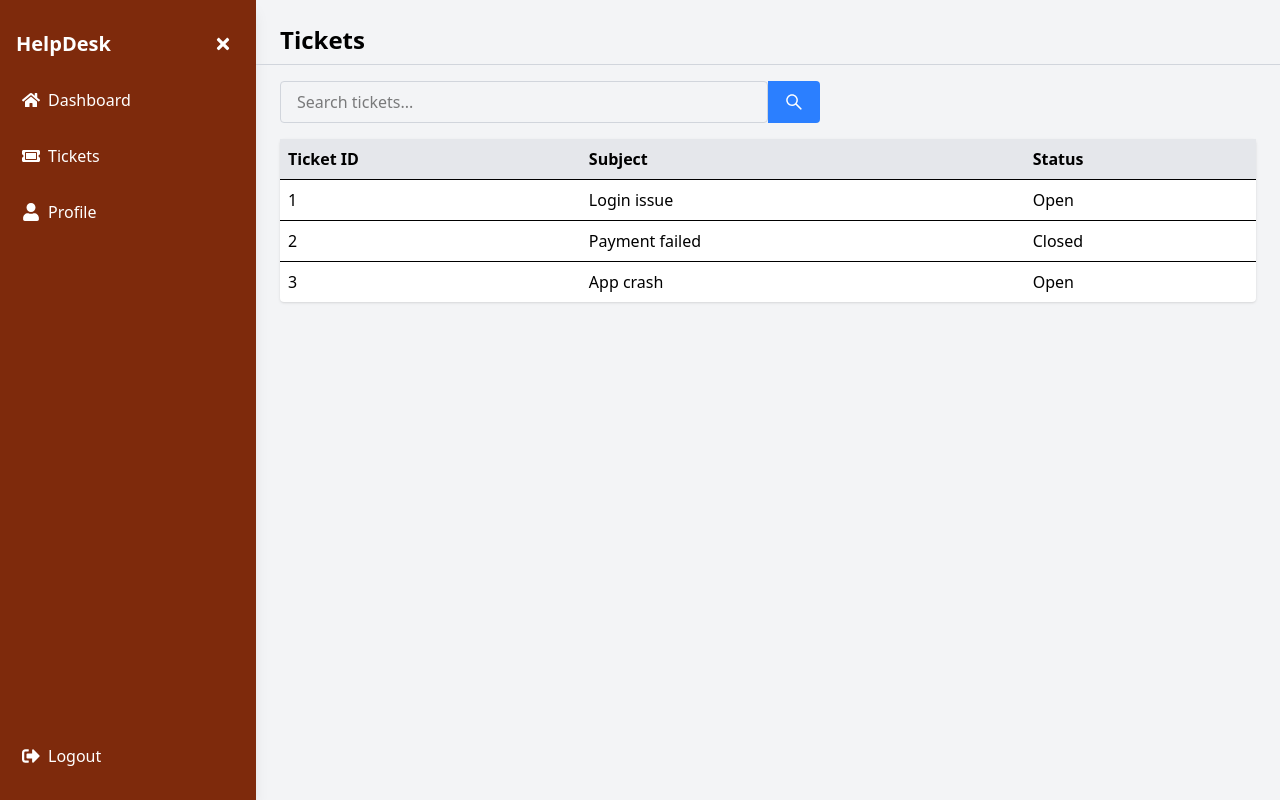
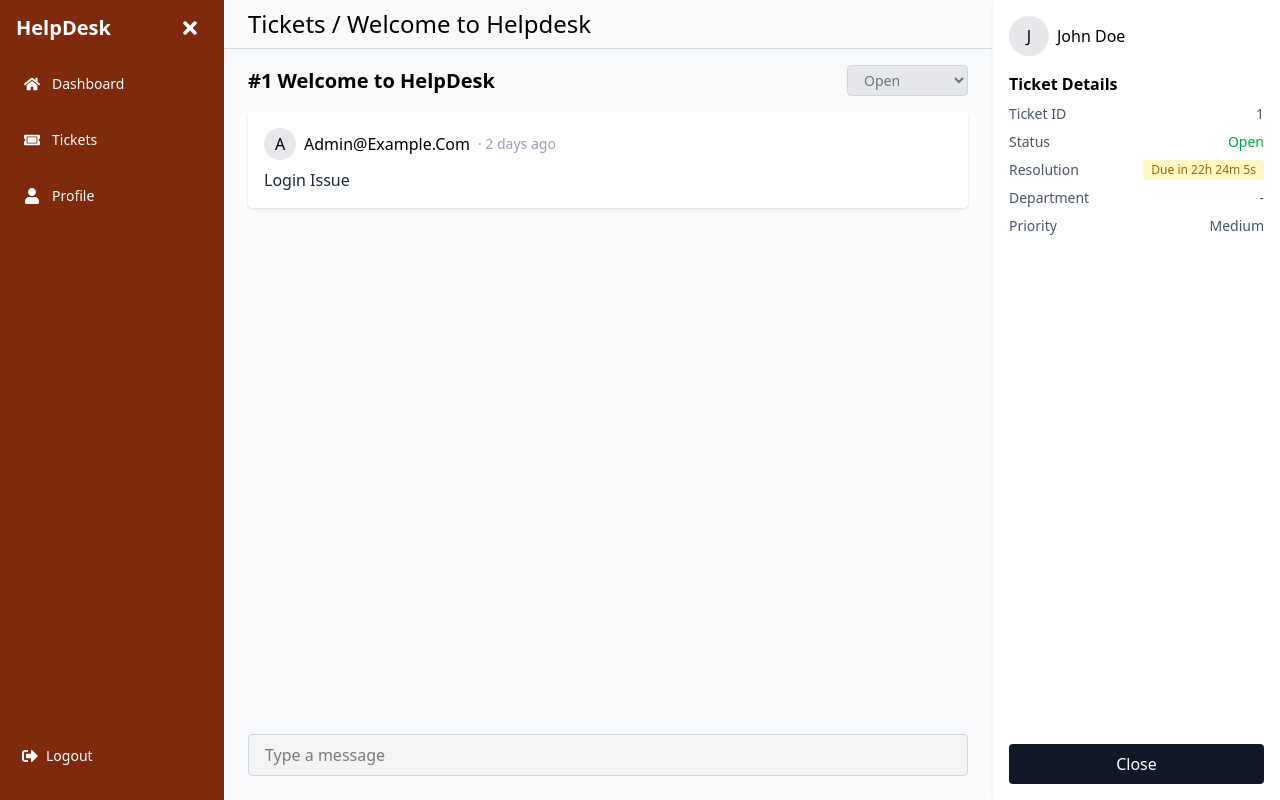
Before and after one commit to DevCrewHub/HelpDesk-frontend, a React (Vite) app: page /ticket/1 in a window 1280 px wide. Built offline with nearby package versions, Linux system fonts and the light colour scheme.

Commit message:
Added Ticket View

```diff
--- a/package.json
+++ b/package.json
@@ -16,6 +16,7 @@
     "react": "18.2.0",
     "react-dom": "18.2.0",
     "react-icons": "^5.5.0",
+    "react-router-dom": "^6.22.0",
     "tailwind": "^4.0.0"
   },
   "devDependencies": {
--- a/src/App.jsx
+++ b/src/App.jsx
@@ -1,12 +1,17 @@
 import React from "react";
 import './App.css';
 import AgentDashboard from "./pages/AgentDashboard";
+import TicketView from "./pages/TicketView";
+import { BrowserRouter, Route, Routes } from "react-router-dom";
 
 const App = () => {
   return (
-    <div>
-      <AgentDashboard />
-    </div>
+    <BrowserRouter>
+      <Routes>
+        <Route path='/' element={<AgentDashboard />} />
+        <Route path='/ticket/:id' element={<TicketView />} />
+      </Routes>
+    </BrowserRouter>
   );
 };
 
--- /dev/null
+++ b/src/components/Filters.jsx
@@ -0,0 +1,32 @@
+import { useState } from "react";
+
+const Filters = ({ filters, setFilters }) => {
+  return (
+    <div className="flex flex-wrap gap-4 mb-4">
+      {/* Status Filter */}
+      <select
+        value={filters.status}
+        onChange={(e) => setFilters({ ...filters, status: e.target.value })}
+        className="border border-gray-300 text-gray-500 bg-gray-200 px-3 py-[2px] text-sm rounded cursor-pointer"
+      >
+        <option value="">All Statuses</option>
+        <option value="Open">Open</option>
+        <option value="Closed">Closed</option>
+      </select>
+
+      {/* Priority Filter */}
+      <select
+        value={filters.priority}
+        onChange={(e) => setFilters({ ...filters, priority: e.target.value })}
+        className="border border-gray-300 text-gray-500 bg-gray-200 px-3 py-[2px] text-sm rounded cursor-pointer"
+      >
+        <option value="">All Priorities</option>
+        <option value="High">High</option>
+        <option value="Medium">Medium</option>
+        <option value="Low">Low</option>
+      </select>
+    </div>
+  );
+}
+
+export default Filters;
--- a/src/components/Sidebar.jsx
+++ b/src/components/Sidebar.jsx
@@ -1,46 +1,97 @@
-import { useState } from "react";
+import { useState, useRef } from "react";
 import { FaHome, FaTicketAlt, FaUser, FaSignOutAlt, FaTimes, FaBars } from "react-icons/fa";
+import { FaAngleRight } from "react-icons/fa6";
+import { useClickOutside } from "../hooks/ClickOutside";
 
-const Sidebar = () => {
-  const [isOpen, setIsOpen] = useState(true);
+const Sidebar = ({ isOpenProp, setIsOpenProp }) => {
+  // Allow external control OR fallback to internal state
+  const [internalOpen, setInternalOpen] = useState(true);
+  const isOpen = isOpenProp !== undefined ? isOpenProp : internalOpen;
+  const setIsOpen = setIsOpenProp || setInternalOpen;
+  const [tickOpen, setTickOpen] = useState(false);
+  const flyoutRef = useRef();
+  const triggerRef = useRef();
+
+  useClickOutside(flyoutRef, () => setTickOpen(false), triggerRef, isOpen);
 
   return (
-    <div className={`h-screen bg-orange-900 text-white shadow-lg p-4 flex flex-col transition-all duration-300 ${isOpen ? "w-64" : "w-16"}`}>
+    <div className={`h-screen text-sm bg-orange-900 text-white shadow-lg px-4 pb-4 flex flex-col transition-all duration-300 ${isOpen ? "w-56" : "w-16"}`}>
+
       <div className="h-14 flex items-center justify-between">
-        <h2 className={`text-xl font-bold transition-all duration-300 ${isOpen ? "opacity-100 traslate-x-0" : "opacity-0 hidden"}`}>
+        <h2 className={`text-xl font-bold transition-all duration-300 ${isOpen ? "opacity-100 translate-x-0" : "opacity-0 hidden"}`}>
           HelpDesk
         </h2>
         <button
           onClick={() => setIsOpen(!isOpen)}
           className="text-white px-2 py-4 hover:bg-orange-950 hover:rounded-md transform transition-transform duration-300 cursor-pointer"
         >
-          {isOpen ? <FaTimes className="min-w-[18px] min-h-[18px]"/> : <FaBars className="min-w-[18px] min-h-[18px]"/>}
+          {isOpen ? <FaTimes className="min-w-[20px] min-h-[20px]" /> : <FaBars className="min-w-[16px] min-h-[16px]" />}
         </button>
       </div>
 
-      <nav className="flex flex-col flex-grow">
-        <a href="#" className="h-14 flex items-center space-x-2 px-[6px] py-4 hover:bg-orange-950 hover:rounded-md transition-all">
-          <FaHome className="min-w-[18px] min-h-[18px]"/>
-          <span className={`transition-opacity duration-300 ${isOpen ? "opacity-100 translate-x-0" : "opacity-0 -translate-x-0"}`}>Dashboard</span>
+      <nav className="relative flex flex-col flex-grow">
+
+        {/* Dashboard */}
+        <a href="#" className="h-14 flex items-center px-2 gap-3 hover:bg-orange-950 hover:rounded-md transition-all">
+          <FaHome className="min-w-[16px] min-h-[16px]" />
+          {isOpen && <span className="transition-opacity duration-300">Dashboard</span>}
         </a>
 
-        <a href="#" className="h-14 flex items-center space-x-2 px-[6px] py-4 hover:bg-orange-950 hover:rounded-md transition-all">
-          <FaTicketAlt className="min-w-[18px] min-h-[18px]"/>
-          <span className={`transition-opacity duration-300 ${isOpen ? "opacity-100 translate-x-0" : "opacity-0 -translate-x-0"}`}>Tickets</span>
+        {/* Tickets */}
+        <div className="relative">
+          <div
+            ref={triggerRef}
+            onClick={(e) => { e.stopPropagation(); setTickOpen(!tickOpen); }}
+            className="h-14 flex items-center px-2 gap-3 hover:bg-orange-950 hover:rounded-md transition-all cursor-pointer"
+          >
+            <FaTicketAlt className="min-w-[16px] min-h-[16px]" />
+            {isOpen && <span className="transition-opacity duration-300">Tickets</span>}
+          </div>
+
+          {/* Dropdown when expanded */}
+          {tickOpen && isOpen && (
+            <div className="flex flex-col pl-2 space-y-1 py-2">
+              <div className="flex items-center gap-2 hover:bg-orange-950 hover:rounded-md px-2 py-1 cursor-pointer">
+                <FaAngleRight />
+                <FaTicketAlt className="min-w-[16px] min-h-[16px]" />
+                <div>Assigned to Me</div>
+              </div>
+              <div className="flex items-center gap-2 hover:bg-orange-950 hover:rounded-md px-2 py-1 cursor-pointer">
+                <FaAngleRight />
+                <FaTicketAlt className="min-w-[16px] min-h-[16px]" />
+                <div>All Tickets</div>
+              </div>
+            </div>
+          )}
+
+          {/* Flyout when collapsed */}
+          {!isOpen && tickOpen && (
+            <div
+              ref={flyoutRef}
+              className="absolute left-full top-0 ml-2 bg-orange-800 text-white border border-orange-500 rounded shadow w-36 z-10"
+            >
+              <div className="hover:bg-orange-900 px-2 py-1 cursor-pointer">Assigned to Me</div>
+              <div className="hover:bg-orange-900 px-2 py-1 cursor-pointer">All Tickets</div>
+            </div>
+          )}
+        </div>
+
+        {/* Profile */}
+        <a href="#" className="h-14 flex items-center px-2 gap-3 hover:bg-orange-950 hover:rounded-md transition-all">
+          <FaUser className="min-w-[16px] min-h-[16px]" />
+          {isOpen && <span className="transition-opacity duration-300">Profile</span>}
         </a>
 
-        <a href="#" className="h-14 flex items-center space-x-2 px-[6px] py-4 hover:bg-orange-950 hover:rounded-md transition-all">
-          <FaUser className="min-w-[18px] min-h-[18px]"/>
-          <span className={`transition-opacity duration-300 ${isOpen ? "opacity-100 translate-x-0" : "opacity-0 -translate-x-0"}`}>Profile</span>
-        </a>
       </nav>
 
       <button className="h-14 flex items-center space-x-2 px-[6px] py-4 hover:bg-orange-950 hover:rounded-md transition-all mt-8 cursor-pointer">
-        <FaSignOutAlt className="min-w-[18px] min-h-[18px]"/>
-        <span className={`transition-opacity duration-300 ${isOpen ? "opacity-100 translate-x-0" : "opacity-0 -translate-x-0"}`}>Logout</span>
+        <FaSignOutAlt className="min-w-[16px] min-h-[16px]" />
+        <span className={`transition-opacity duration-300 ${isOpen ? "opacity-100 translate-x-0" : "opacity-0 -translate-x-0"}`}>
+          Logout
+        </span>
       </button>
     </div>
   );
-}
+};
 
 export default Sidebar;
--- a/src/components/TicketTable.jsx
+++ b/src/components/TicketTable.jsx
@@ -1,22 +1,31 @@
 import React from "react";
+import { Navigate, useNavigate } from "react-router-dom";
 
 const TicketTable = ({ tickets }) => {
+  const navigate = useNavigate();
+
   return (
     <table className="w-full bg-white shadow rounded">
       <thead>
         <tr className="bg-gray-200">
           <th className="p-2 text-left">Ticket ID</th>
-          <th className="p-2 text-left">Subject</th>
+          <th className="p-2 text-left">Title</th>
           <th className="p-2 text-left">Status</th>
+          <th className="p-2 text-left">Priority</th>
+          <th className="p-2 text-left">Due Date</th>
         </tr>
       </thead>
       <tbody>
         {tickets.length > 0 ? (
           tickets.map(ticket => (
-            <tr key={ticket.id} className="border-t hover:bg-gray-50">
+            <tr key={ticket.id} className="border-t border-gray-300 hover:bg-gray-50"
+            onClick={() => navigate(`/ticket/${ticket.id}`)}
+            >
               <td className="p-2">{ticket.id}</td>
-              <td className="p-2">{ticket.subject}</td>
+              <td className="p-2">{ticket.title}</td>
               <td className="p-2">{ticket.status}</td>
+              <td className="p-2">{ticket.priority}</td>
+              <td className="p-2">{ticket.date}</td>
             </tr>
           ))
         ) : (
--- /dev/null
+++ b/src/hooks/ClickOutside.jsx
@@ -0,0 +1,19 @@
+import { useEffect } from "react";
+
+export function useClickOutside(ref, onClose, triggerRef, isOpen) {
+  useEffect(() => {
+    if(isOpen) return;
+
+    function handleClickOutside(event) {
+      const clickedInsideFlyout = ref.current && ref.current.contains(event.target);
+      const clickedTrigger = triggerRef.current && triggerRef.current.contains(event.target);
+      if (!clickedInsideFlyout && !clickedTrigger) {
+        onClose();
+      }
+    }
+    document.addEventListener("mousedown", handleClickOutside);
+    return () => {
+      document.removeEventListener("mousedown", handleClickOutside);
+    };
+  }, [ref, onClose, triggerRef]);
+}
--- /dev/null
+++ b/src/layout/SidebarLayout.jsx
@@ -0,0 +1,30 @@
+import { useEffect, useState } from "react";
+import Sidebar from "../components/Sidebar";
+
+export default function Layout({ children }) {
+  const [isOpen, setIsOpen] = useState(() => {
+    const stored = localStorage.getItem("sidebarOpen");
+    return stored === null ? true : stored === "true";
+  });
+
+  useEffect(() => {
+    const stored = localStorage.getItem("sidebarOpen");
+    if (stored !== null) {
+      setIsOpen(stored === "true");
+    }
+  }, []);
+
+  const toggleSidebar = () => {
+    setIsOpen((prev) => {
+      localStorage.setItem("sidebarOpen", !prev);
+      return !prev;
+    });
+  };
+
+  return (
+    <div className="flex min-h-screen overflow-x-hidden">
+      <Sidebar isOpenProp={isOpen} setIsOpenProp={toggleSidebar} />
+      <div className="flex flex-grow">{children}</div>
+    </div>
+  );
+}
--- a/src/pages/AgentDashboard.jsx
+++ b/src/pages/AgentDashboard.jsx
@@ -2,33 +2,46 @@ import { useState } from "react";
 import Searchbar from "../components/Searchbar";
 import TicketTable from "../components/TicketTable";
 import Sidebar from "../components/Sidebar";
+import Filters from "../components/Filters";
+import Layout from "../layout/SidebarLayout";
 
 const AgentDashboard = () => {
   const [query, setQuery] = useState("");
+  const [filters, setFilters] = useState({
+    status: "",
+    priority: "",
+    date: "",
+  });
 
   const tickets = [
-    { id: 1, subject: "Login issue", status: "Open" },
-    { id: 2, subject: "Payment failed", status: "Closed" },
-    { id: 3, subject: "App crash", status: "Open" },
+    { id: 1, title: "Login issue", status: "Open", priority: "High", date: "2025-06-25" },
+    { id: 2, title: "Payment failed", status: "Closed", priority: "Low", date: "2025-06-19" },
+    { id: 3, title: "App crash", status: "Open", priority: "High", date: "2025-07-05" },
   ];
 
-  const filteredTickets = tickets.filter(ticket =>
-    ticket.subject.toLowerCase().includes(query.toLowerCase()) ||
-    ticket.id.toString().includes(query)
-  );
+  const filteredTickets = tickets.filter((ticket) => {
+    return(
+      (ticket.title.toLowerCase().includes(query.toLowerCase()) ||
+      ticket.id.toString().includes(query)) &&
+      ((filters.status === "" || ticket.status === filters.status) &&
+      (filters.priority === "" || ticket.priority === filters.priority))
+    );
+  });
 
   return (
-    <div className="flex bg-gray-100 min-h-screen">
-      <Sidebar />
+    <Layout>
+      <div className="flex-grow px-6 py-2">
 
-      <div className="flex-grow p-6">
         <div className="-mx-6 border-b border-gray-300 mb-4">
-          <h1 className="text-2xl font-bold pb-2 px-6">Tickets</h1>
+          <h1 className="text-2xl pb-2 px-6">Tickets</h1>
         </div>
+
         <Searchbar query={query} setQuery={setQuery} />
+        <Filters filters={filters} setFilters={setFilters} />
         <TicketTable tickets={filteredTickets} />
+
       </div>
-    </div>
+    </Layout>
   );
 };
 
--- /dev/null
+++ b/src/pages/TicketView.jsx
@@ -0,0 +1,97 @@
+import { useNavigate, useParams } from "react-router-dom";
+import Sidebar from "../components/Sidebar";
+import Layout from "../layout/SidebarLayout";
+
+const TicketView = () => {
+  const { id } = useParams();
+  const navigate = useNavigate();
+
+  return (
+    <Layout>
+        <div className="flex flex-grow min-h-screen">
+      {/* Middle Section - Conversation */}
+        <div className="flex flex-grow flex-col justify-between px-6 py-2 bg-gray-50">
+          <div>
+            <div className="text-2xl mb-4 border-b border-gray-300 -mx-6">
+              <div className="px-6 pb-2">
+              <span className="hover:underline cursor-pointer " onClick={() => navigate('/')}>Tickets</span> / <span className="font-medium">Welcome to Helpdesk</span>
+              </div>
+            </div>
+
+            <div className="flex justify-between items-center mb-4">
+              <div>
+              <h1 className="text-xl font-bold">#{id} Welcome to HelpDesk</h1> {/*Handle title*/}
+              </div>
+              <select className="bg-gray-200 text-gray-500 border border-gray-300 px-3 py-1 rounded text-sm">
+                <option value="Open">Open</option>
+                <option value="In Progress">In Progress</option>
+                <option value="Closed">Closed</option>
+              </select>
+            </div>
+
+            <div className="bg-white p-4 rounded shadow mb-6">
+              <div className="flex items-center mb-2">
+                <div className="w-8 h-8 rounded-full bg-gray-200 flex items-center justify-center mr-2">A</div>
+                <span className="font-medium">Admin@Example.Com</span>
+                <span className="text-gray-400 ml-2 text-sm">· 2 days ago</span>
+              </div>
+              <div className="text-gray-800">
+                <p>Login Issue</p>
+              </div>
+            </div>
+          </div>
+
+          <div>
+            <div className="pb-4">
+              <input
+                type="text"
+                placeholder="Type a message"
+                className="w-full border border-gray-300 bg-gray-100 px-4 py-2 rounded focus:outline-none"
+              />
+            </div>
+          </div>
+        </div>
+
+        {/* Right Sidebar - Ticket Details */}
+        <div className="w-72 border-l border-gray-100 shadow-xs bg-white p-4 flex flex-col">
+          <div className="flex justify-between items-center mb-4">
+            <div className="flex items-center space-x-2">
+              <div className="w-10 h-10 rounded-full bg-gray-200 flex items-center justify-center">J</div>
+              <span className="font-medium">John Doe</span>
+            </div>
+          </div>
+
+          <h2 className="font-bold mb-2">Ticket Details</h2>
+
+          <div className="space-y-2 text-sm text-gray-600">
+            <div className="flex justify-between">
+              <span>Ticket ID</span>
+              <span>1</span>
+            </div>
+            <div className="flex justify-between">
+              <span>Status</span>
+              <span className="text-green-600 font-medium">Open</span>
+            </div>
+            <div className="flex justify-between">
+              <span>Resolution</span>
+              <span className="bg-yellow-100 text-yellow-700 px-2 py-0.5 rounded text-xs">Due in 22h 24m 5s</span>
+            </div>
+            <div className="flex justify-between">
+              <span>Department</span>
+              <span>-</span>
+            </div>
+            <div className="flex justify-between">
+              <span>Priority</span>
+              <span>Medium</span>
+            </div>
+          </div>
+
+          <button className="mt-auto bg-gray-900 text-white px-4 py-2 rounded mt-6">Close</button>
+        </div>
+        </div>
+    </Layout>
+
+  );
+}
+
+export default TicketView;
```
Also changed, not shown: 1 other file (tests, documents, lock files or other folders).
